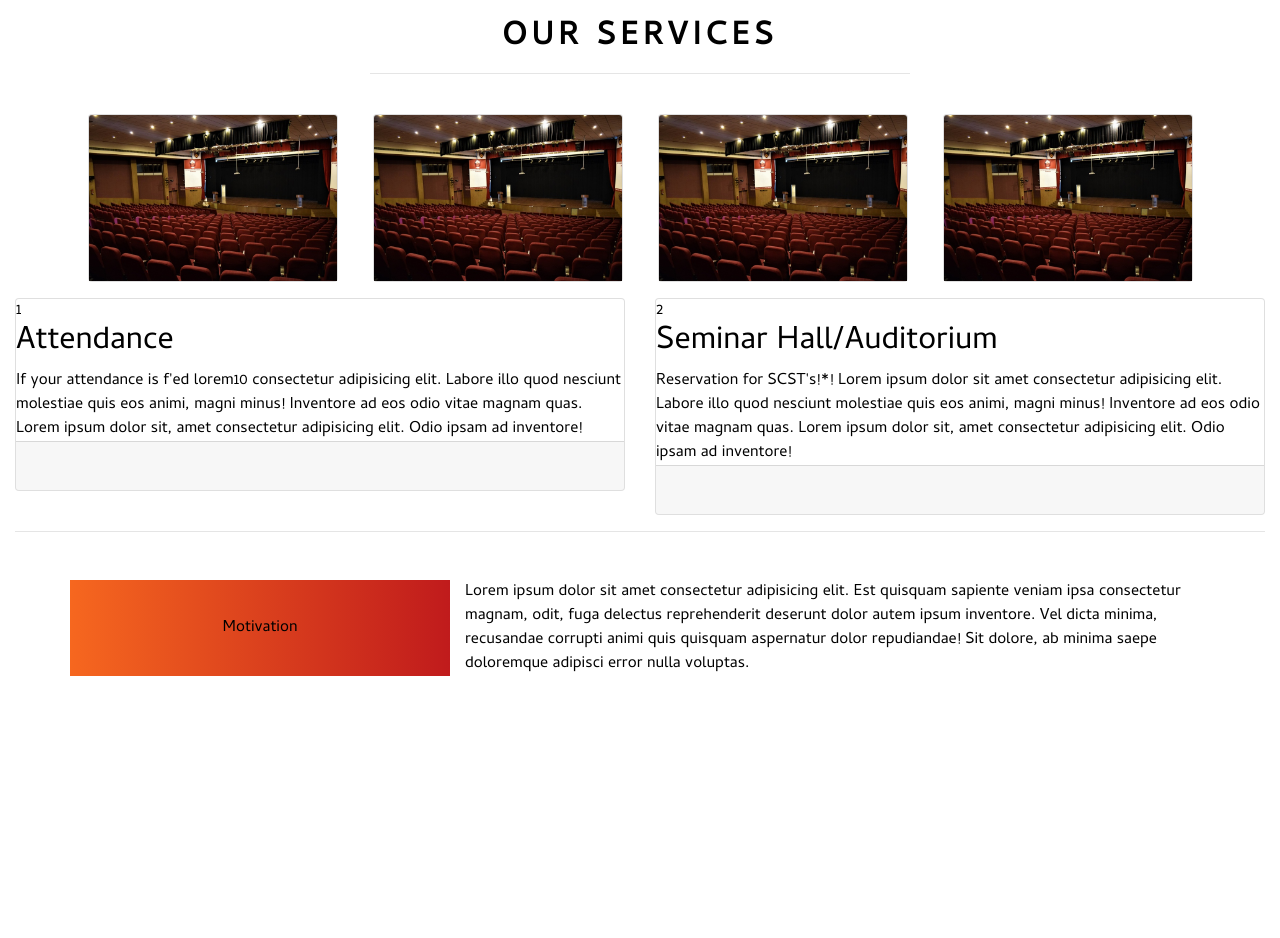
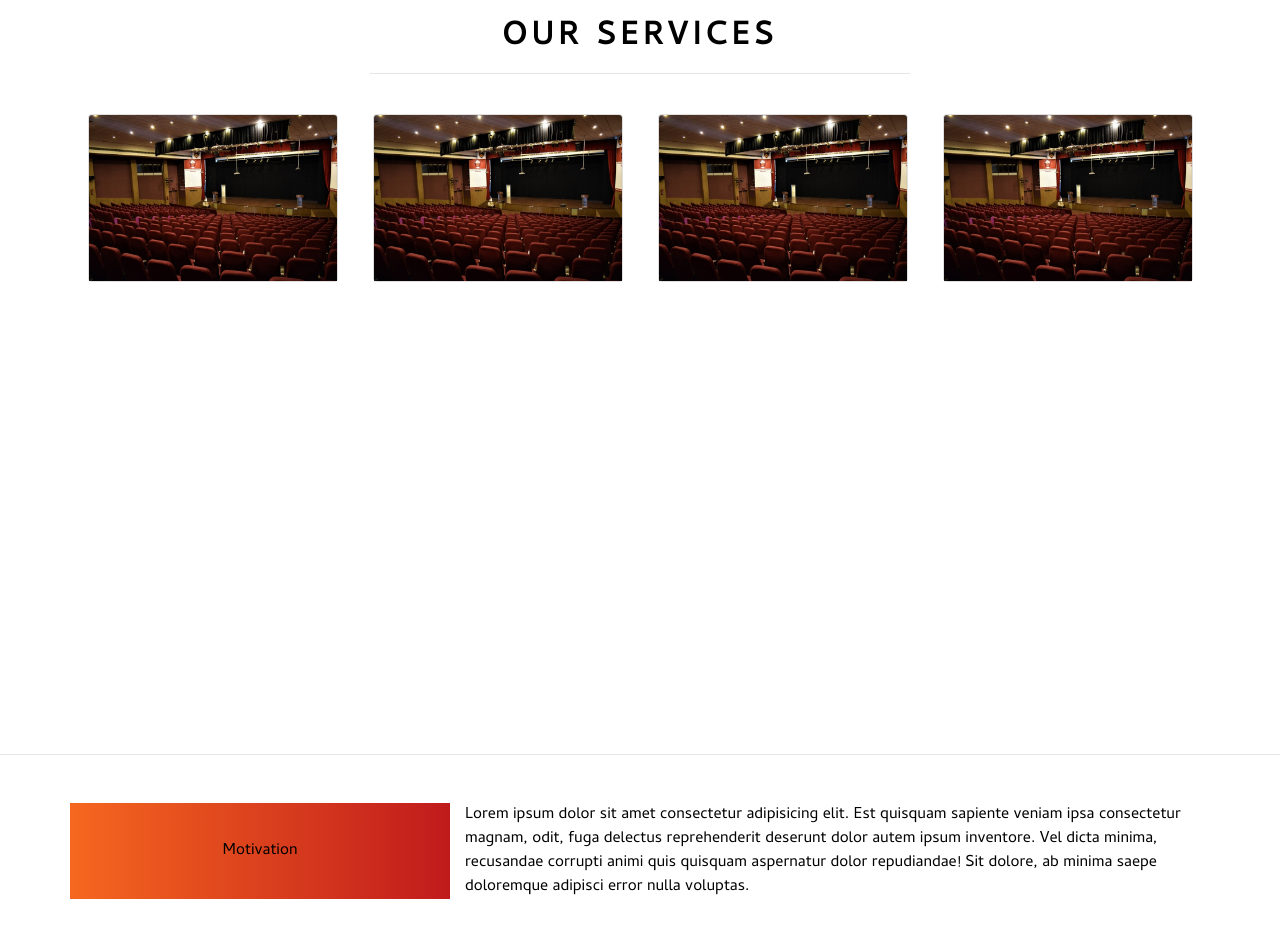
Before and after one commit to luctivud/Mini-Project-2019, a plain HTML site: page index.html in a window 1280 px wide. Shown: the part 1213-2151 px from the top of the page. Drawn offline with nearby package versions, Linux system fonts and the light colour scheme.

Commit message:
minor fix

```diff
--- a/assets/css/style.css
+++ b/assets/css/style.css
@@ -63,7 +63,9 @@ body > h1, body > p {
   background-image: linear-gradient(rgba(61, 61, 61, 0.7),rgba(56, 56, 56, 0.6));
   z-index:10;
 }
-
+.hvh-80{
+  height: 80vh;
+}
 
 .section-1{
   height: 104vh;
@@ -88,7 +90,7 @@ body > h1, body > p {
 }
 
 
-/*
+
 
 .card-container {
   display: flex;
@@ -161,7 +163,7 @@ body > h1, body > p {
   height: 160px;
 }
 
-*/
+
 
 .motivation{
   height: 100vh;
--- a/index.html
+++ b/index.html
@@ -63,7 +63,7 @@
         </div>
     </div>
     <!---------------------MAIN------------------>
-    <div class="container">
+    <div class="container hvh-80">
         <div class="row">
             <div class="col-xs-4 d-flex mx-auto p-3">
                 <div class="card" style="width:100%; max-width:250px;">
@@ -91,57 +91,9 @@
             </div>
         </div>
     </div>
+    <hr>
+        <!-----------------section2--------------->
 
-
-
-
-
-
-
-    <div class="container-fluid">
-        <!-----------------section1--------------->
-        <div class="row">
-            <div class="col-md-6">
-                <div class="card-container">
-                <div class="card mx-auto">
-                    <div class="card-count-container">
-                    <div class="card-count">1</div>
-                    </div>
-
-                    <div class="card-content">
-                    <h2>Attendance</h2>
-                    If your attendance is f'ed lorem10 consectetur adipisicing elit. Labore illo quod nesciunt molestiae quis eos animi, magni minus! Inventore ad eos odio vitae magnam quas. Lorem ipsum dolor sit, amet consectetur adipisicing elit. Odio ipsam ad inventore!
-                    </div>
-
-                    <div class="card-footer">
-                        <a href="#" class="btn stretched-link"></a>
-                    </div>
-                </div>
-
-            </div>
-            </div>
-            <div class="col-6">
-                <div class="card-container">
-                    <div class="card mx-auto">
-                        <div class="card-count-container">
-                        <div class="card-count">2</div>
-                        </div>
-
-                        <div class="card-content">
-                        <h2>Seminar Hall/Auditorium</h2>
-                        Reservation for SCST's!*! Lorem ipsum dolor sit amet consectetur adipisicing elit. Labore illo quod nesciunt molestiae quis eos animi, magni minus! Inventore ad eos odio vitae magnam quas. Lorem ipsum dolor sit, amet consectetur adipisicing elit. Odio ipsam ad inventore!
-                        </div>
-
-                        <div class="card-footer">
-                            <a href="#" class="btn stretched-link"></a>
-                        </div>
-                    </div>
-                </div>
-            </div>
-        </div>
-        <hr>
-        <!-----------------section2--------------->
-    </div>
     <!---------------------/MAIN------------------>
 
     <!---------------------Motivation------------------>
```
